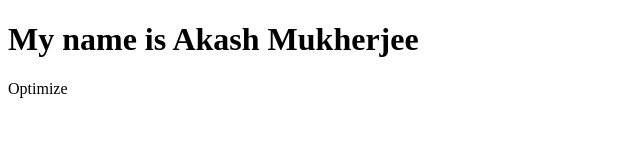
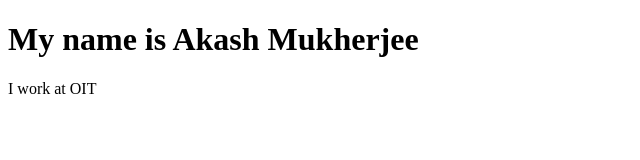
Before and after one commit to akashmukh/Jenkins, a plain HTML site: page index.html in a window 1280 px wide. Shown: the full height of the page, 0-640 px from the left. Drawn offline with Linux system fonts and the light colour scheme.

Commit message:
new change

```diff
--- a/index.html
+++ b/index.html
@@ -4,7 +4,7 @@
 
 <h1>My name is Akash Mukherjee</h1>
 
-<p>Optimize</p>
+<p>I work at OIT</p>
 
 </body>
 </html>
```
